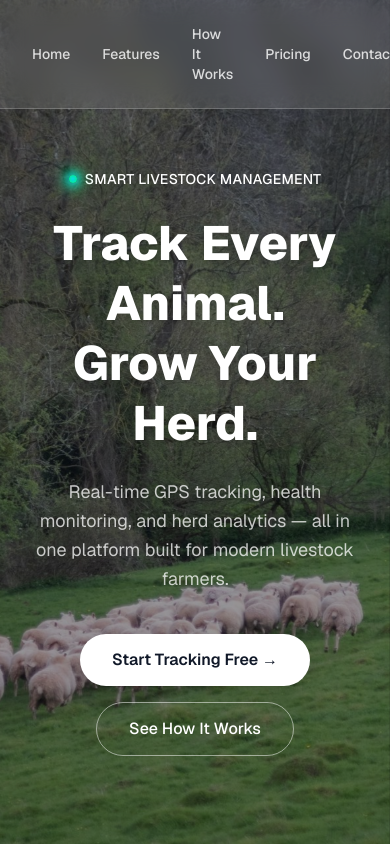
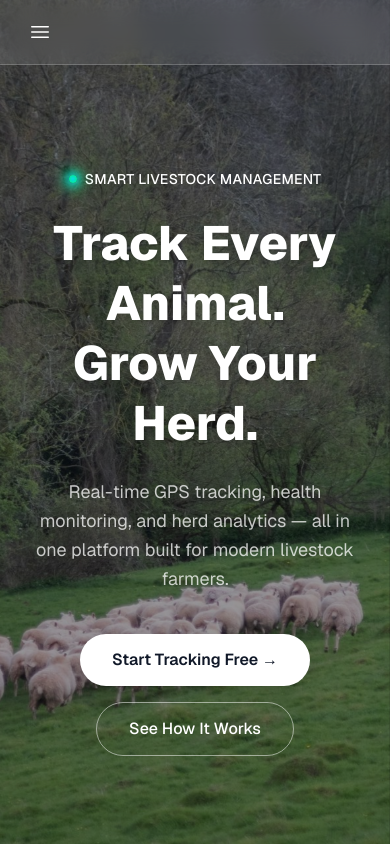
Before and after one commit to DippsDev/livestock-tracker, a Next.js app: page / in a window 390 px wide. Shown: the top 844 px of the page. Built offline with nearby package versions, Linux system fonts and the light colour scheme.

Commit message:
fix: mobile/iPad responsive image, hamburger slider menu, button sizing

```diff
--- a/app/globals.css
+++ b/app/globals.css
@@ -18,6 +18,19 @@ body {
   font-family: Arial, Helvetica, sans-serif;
 }
 
+/* Background image — covers full screen on all devices */
+.hero-bg {
+  background-size: cover;
+  background-position: center 85%;
+  background-attachment: scroll;
+}
+
+@media (max-width: 1024px) {
+  .hero-bg {
+    background-position: center center;
+  }
+}
+
 /* Responsive nav helpers */
 .mobile-hide {
   display: none;
--- a/app/page.tsx
+++ b/app/page.tsx
@@ -1,45 +1,26 @@
 "use client";
+import { useState } from "react";
 import {
-  MapPinIcon,
-  HeartIcon,
-  ChartBarIcon,
-  BellAlertIcon,
-  ClipboardDocumentListIcon,
-  SignalIcon,
+  MapPinIcon, HeartIcon, ChartBarIcon, BellAlertIcon,
+  ClipboardDocumentListIcon, SignalIcon, Bars3Icon, XMarkIcon,
 } from "@heroicons/react/24/solid";
 import { IconNumber1Small, IconNumber2Small, IconNumber3Small } from "@tabler/icons-react";
 
+const navLinks = [
+  { label: "Home", href: "#" },
+  { label: "Features", href: "#features" },
+  { label: "How It Works", href: "#how-it-works" },
+  { label: "Pricing", href: "#pricing" },
+  { label: "Contact", href: "/contact-sales" },
+];
+
 const features = [
-  {
-    icon: <MapPinIcon className="w-8 h-8 text-white" />,
-    title: "Real-Time GPS Tracking",
-    desc: "Know exactly where every animal is at all times. Set geo-fences and get instant alerts when animals stray.",
-  },
-  {
-    icon: <HeartIcon className="w-8 h-8 text-white" />,
-    title: "Health Monitoring",
-    desc: "Track vitals, vaccination schedules, and health events. Get notified before issues become problems.",
-  },
-  {
-    icon: <ChartBarIcon className="w-8 h-8 text-white" />,
-    title: "Herd Analytics",
-    desc: "Understand weight trends, breeding cycles, and productivity metrics with easy-to-read dashboards.",
-  },
-  {
-    icon: <BellAlertIcon className="w-8 h-8 text-white" />,
-    title: "Smart Alerts",
-    desc: "Receive SMS or app notifications for unusual behavior, boundary breaches, or missed health checks.",
-  },
-  {
-    icon: <ClipboardDocumentListIcon className="w-8 h-8 text-white" />,
-    title: "Digital Records",
-    desc: "Replace paper logs with a complete digital history for every animal — accessible from any device.",
-  },
-  {
-    icon: <SignalIcon className="w-8 h-8 text-white" />,
-    title: "Works Offline",
-    desc: "No signal? No problem. The app syncs automatically when connectivity is restored.",
-  },
+  { icon: <MapPinIcon className="w-8 h-8 text-white" />, title: "Real-Time GPS Tracking", desc: "Know exactly where every animal is at all times. Set geo-fences and get instant alerts when animals stray." },
+  { icon: <HeartIcon className="w-8 h-8 text-white" />, title: "Health Monitoring", desc: "Track vitals, vaccination schedules, and health events. Get notified before issues become problems." },
+  { icon: <ChartBarIcon className="w-8 h-8 text-white" />, title: "Herd Analytics", desc: "Understand weight trends, breeding cycles, and productivity metrics with easy-to-read dashboards." },
+  { icon: <BellAlertIcon className="w-8 h-8 text-white" />, title: "Smart Alerts", desc: "Receive SMS or app notifications for unusual behavior, boundary breaches, or missed health checks." },
+  { icon: <ClipboardDocumentListIcon className="w-8 h-8 text-white" />, title: "Digital Records", desc: "Replace paper logs with a complete digital history for every animal — accessible from any device." },
+  { icon: <SignalIcon className="w-8 h-8 text-white" />, title: "Works Offline", desc: "No signal? No problem. The app syncs automatically when connectivity is restored." },
 ];
 
 const steps = [
@@ -49,43 +30,67 @@ const steps = [
 ];
 
 export default function Home() {
+  const [open, setOpen] = useState(false);
+
   return (
     <div className="relative min-h-screen font-sans">
-      {/* Fixed background image */}
-      <div
-        className="fixed inset-0 -z-10 bg-cover bg-center bg-no-repeat"
-        style={{ backgroundImage: "url('/veronica-white-vyQOX7UvY78-unsplash.jpg')", backgroundSize: "cover", backgroundPosition: "center 85%" }}
-        aria-hidden="true"
-      />
-      {/* Dark overlay for readability */}
+      <div className="fixed inset-0 -z-10 bg-cover bg-no-repeat hero-bg"
+        style={{ backgroundImage: "url('/veronica-white-vyQOX7UvY78-unsplash.jpg')" }}
+        aria-hidden="true" />
       <div className="fixed inset-0 -z-10 bg-black/40" aria-hidden="true" />
 
-      {/* Navbar */}
-      <header className="fixed top-0 left-0 right-0 z-50 flex items-center justify-between px-8 py-4 bg-white/10 backdrop-blur-md border-b border-white/20">
-        <nav className="flex items-center gap-8">
-          <a href="#" className="text-white/80 hover:text-white text-sm font-medium transition-colors">Home</a>
-          <a href="#features" className="text-white/80 hover:text-white text-sm font-medium transition-colors">Features</a>
-          <a href="#how-it-works" className="text-white/80 hover:text-white text-sm font-medium transition-colors">How It Works</a>
-          <a href="#pricing" className="text-white/80 hover:text-white text-sm font-medium transition-colors">Pricing</a>
-          <a href="/contact-sales" className="text-white/80 hover:text-white text-sm font-medium transition-colors">Contact</a>
-        </nav>
-        <div className="flex items-center gap-3">
-          <a href="/signin" className="text-white text-sm font-medium hover:text-white/80 transition-colors px-4 py-2">
-            Sign In
-          </a>
-          <a
-            href="/register"
-            className="bg-white text-gray-900 text-sm font-semibold px-5 py-2 rounded-full hover:bg-gray-100 transition-colors"
+      {/* ── Navbar ── */}
+      <header className="fixed top-0 left-0 right-0 z-50 bg-white/10 backdrop-blur-md border-b border-white/20">
+        <div className="flex items-center justify-between px-6 py-4">
+          {/* Burger — always visible on mobile, hidden on desktop */}
+          <button
+            onClick={() => setOpen((v) => !v)}
+            aria-label="Toggle menu"
+            style={{ display: "flex" }}
+            className="desktop-hide text-white p-1"
           >
-            Get Started Free
-          </a>
+            {open ? <XMarkIcon className="w-6 h-6" /> : <Bars3Icon className="w-6 h-6" />}
+          </button>
+
+          {/* Desktop links */}
+          <nav className="mobile-hide items-center gap-8">
+            {navLinks.map((l) => (
+              <a key={l.label} href={l.href} className="text-white/80 hover:text-white text-sm font-medium transition-colors">{l.label}</a>
+            ))}
+          </nav>
+
+          {/* Desktop CTAs */}
+          <div className="mobile-hide items-center gap-3">
+            <a href="/signin" className="text-white text-sm font-medium hover:text-white/80 transition-colors px-4 py-2">Sign In</a>
+            <a href="/register" className="bg-white text-gray-900 text-sm font-semibold px-5 py-2 rounded-full hover:bg-gray-100 transition-colors">Get Started Free</a>
+          </div>
+        </div>
+
+        {/* Mobile slide-down menu */}
+        <div
+          className="desktop-hide border-white/20 bg-black/80 backdrop-blur-lg overflow-hidden transition-all duration-300 ease-in-out"
+          style={{ maxHeight: open ? "400px" : "0px", borderTopWidth: open ? "1px" : "0px" }}
+        >
+          <div className="px-6 py-5 flex flex-col gap-4">
+            {navLinks.map((l) => (
+              <a key={l.label} href={l.href} onClick={() => setOpen(false)}
+                className="text-white/80 hover:text-white text-base font-medium transition-colors">{l.label}</a>
+            ))}
+            <div className="flex flex-col gap-3 pt-2 border-t border-white/20">
+              <a href="/signin" onClick={() => setOpen(false)}
+                className="text-center border border-white/30 text-white text-xs font-medium px-5 py-2 rounded-full hover:bg-white/10 transition-colors">Sign In</a>
+              <a href="/register" onClick={() => setOpen(false)}
+                className="text-center bg-white text-gray-900 text-xs font-semibold px-5 py-2 rounded-full hover:bg-gray-100 transition-colors">Get Started Free</a>
+            </div>
+          </div>
         </div>
       </header>
 
-      {/* Hero Section */}
+      {/* Hero */}
       <section className="flex flex-col items-center justify-center min-h-screen text-center px-6 pt-20">
         <span className="inline-flex items-center gap-2 text-white text-sm font-medium mb-6 tracking-wide uppercase">
-          <span className="w-2 h-2 rounded-full inline-block animate-pulse" style={{ background: 'radial-gradient(circle, #00f0ff, #00ff88)', boxShadow: '0 0 8px 2px #00f0ff, 0 0 16px 4px #00ff88' }} />
+          <span className="w-2 h-2 rounded-full inline-block animate-pulse"
+            style={{ background: "radial-gradient(circle, #00f0ff, #00ff88)", boxShadow: "0 0 8px 2px #00f0ff, 0 0 16px 4px #00ff88" }} />
           Smart Livestock Management
         </span>
         <h1 className="text-5xl md:text-7xl font-extrabold text-white leading-tight max-w-4xl mb-6 drop-shadow-lg">
@@ -95,38 +100,19 @@ export default function Home() {
           Real-time GPS tracking, health monitoring, and herd analytics — all in one platform built for modern livestock farmers.
         </p>
         <div className="flex flex-col sm:flex-row gap-4 items-center">
-          <a
-            href="/register"
-            className="bg-white text-gray-900 font-semibold px-8 py-3.5 rounded-full hover:bg-gray-100 transition-colors text-base shadow-lg"
-          >
-            Start Tracking Free →
-          </a>
-          <a
-            href="#how-it-works"
-            className="border border-white/50 text-white font-medium px-8 py-3.5 rounded-full hover:bg-white/10 transition-colors text-base"
-          >
-            See How It Works
-          </a>
+          <a href="/register" className="bg-white text-gray-900 font-semibold px-8 py-3.5 rounded-full hover:bg-gray-100 transition-colors text-base shadow-lg">Start Tracking Free →</a>
+          <a href="#how-it-works" className="border border-white/50 text-white font-medium px-8 py-3.5 rounded-full hover:bg-white/10 transition-colors text-base">See How It Works</a>
         </div>
-
-
       </section>
 
-      {/* Features Section */}
+      {/* Features */}
       <section id="features" className="relative py-24 px-6">
         <div className="max-w-5xl mx-auto">
-          <h2 className="text-3xl md:text-4xl font-bold text-white text-center mb-4">
-            Everything You Need to Manage Your Herd
-          </h2>
-          <p className="text-white/70 text-center max-w-xl mx-auto mb-14 text-base">
-            From individual animal tracking to full farm analytics, we've got you covered.
-          </p>
+          <h2 className="text-3xl md:text-4xl font-bold text-white text-center mb-4">Everything You Need to Manage Your Herd</h2>
+          <p className="text-white/70 text-center max-w-xl mx-auto mb-14 text-base">From individual animal tracking to full farm analytics, we&apos;ve got you covered.</p>
           <div className="grid grid-cols-1 md:grid-cols-3 gap-6">
             {features.map((f) => (
-              <div
-                key={f.title}
-                className="bg-white/10 backdrop-blur-sm border border-white/20 rounded-2xl p-6 hover:bg-white/15 transition-colors"
-              >
+              <div key={f.title} className="bg-white/10 backdrop-blur-sm border border-white/20 rounded-2xl p-6 hover:bg-white/15 transition-colors">
                 <div className="mb-3">{f.icon}</div>
                 <h3 className="text-white font-semibold text-lg mb-2">{f.title}</h3>
                 <p className="text-white/65 text-sm leading-relaxed">{f.desc}</p>
@@ -140,9 +126,7 @@ export default function Home() {
       <section id="how-it-works" className="relative py-24 px-6">
         <div className="max-w-4xl mx-auto text-center">
           <h2 className="text-3xl md:text-4xl font-bold text-white mb-4">Up and Running in Minutes</h2>
-          <p className="text-white/70 mb-14 text-base max-w-lg mx-auto">
-            No complicated setup. Just tag, track, and manage.
-          </p>
+          <p className="text-white/70 mb-14 text-base max-w-lg mx-auto">No complicated setup. Just tag, track, and manage.</p>
           <div className="grid grid-cols-1 md:grid-cols-3 gap-8">
             {steps.map((s) => (
               <div key={s.title} className="flex flex-col items-center">
@@ -155,28 +139,14 @@ export default function Home() {
         </div>
       </section>
 
-      {/* CTA Banner */}
+      {/* CTA */}
       <section id="pricing" className="relative py-24 px-6">
         <div className="max-w-3xl mx-auto text-center bg-white/10 backdrop-blur-sm border border-white/20 rounded-3xl p-12">
-          <h2 className="text-3xl md:text-4xl font-bold text-white mb-4">
-            Ready to Take Control of Your Herd?
-          </h2>
-          <p className="text-white/70 mb-8 text-base max-w-md mx-auto">
-            Join thousands of farmers already using LiveTrack to protect and grow their livestock.
-          </p>
+          <h2 className="text-3xl md:text-4xl font-bold text-white mb-4">Ready to Take Control of Your Herd?</h2>
+          <p className="text-white/70 mb-8 text-base max-w-md mx-auto">Join thousands of farmers already using LiveTrack to protect and grow their livestock.</p>
           <div className="flex flex-col sm:flex-row gap-4 justify-center">
-            <a
-              href="#"
-              className="bg-white text-gray-900 font-semibold px-8 py-3.5 rounded-full hover:bg-gray-100 transition-colors text-base shadow-lg"
-            >
-              Start Free Trial
-            </a>
-            <a
-              href="/contact-sales"
-              className="border border-white/50 text-white font-medium px-8 py-3.5 rounded-full hover:bg-white/10 transition-colors text-base"
-            >
-              Talk to Sales
-            </a>
+            <a href="/register" className="bg-white text-gray-900 font-semibold px-8 py-3.5 rounded-full hover:bg-gray-100 transition-colors text-base shadow-lg">Start Free Trial</a>
+            <a href="/contact-sales" className="border border-white/50 text-white font-medium px-8 py-3.5 rounded-full hover:bg-white/10 transition-colors text-base">Talk to Sales</a>
           </div>
         </div>
       </section>
```
